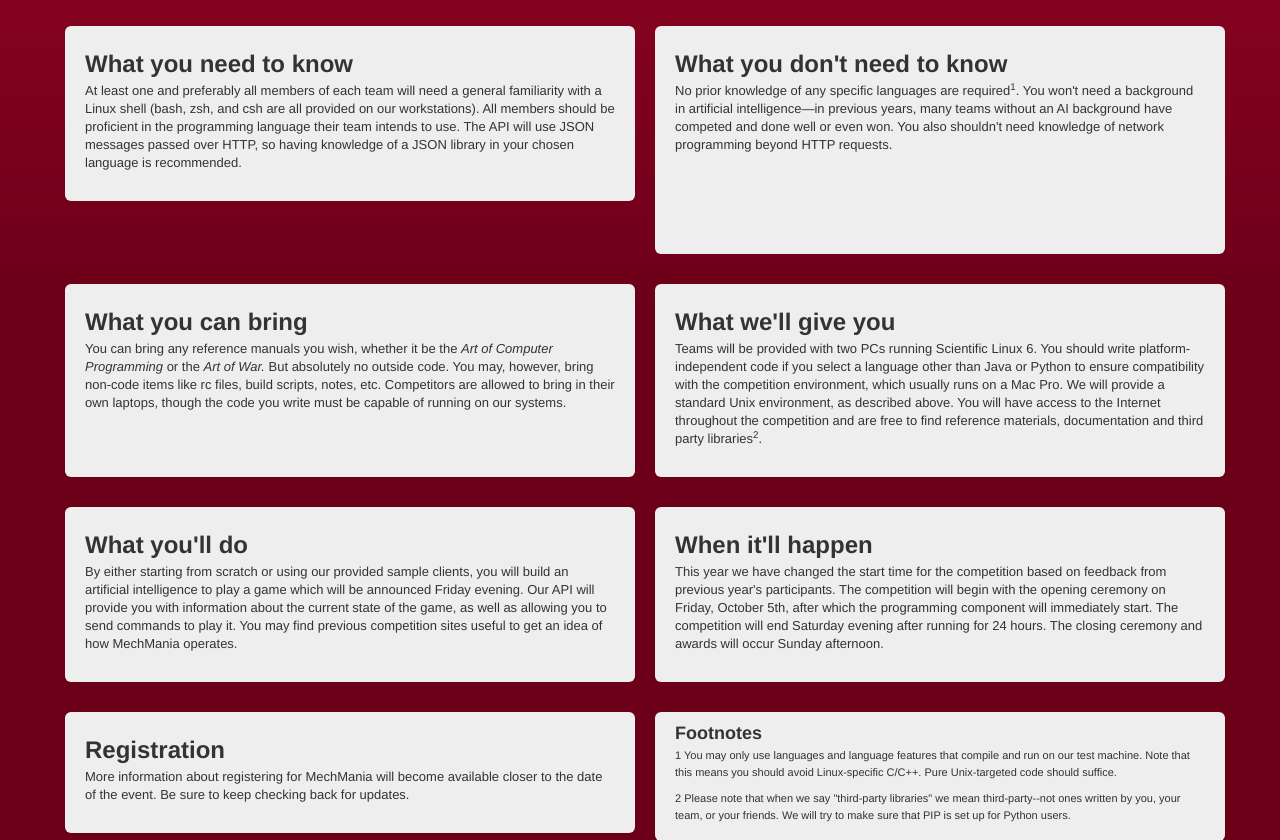
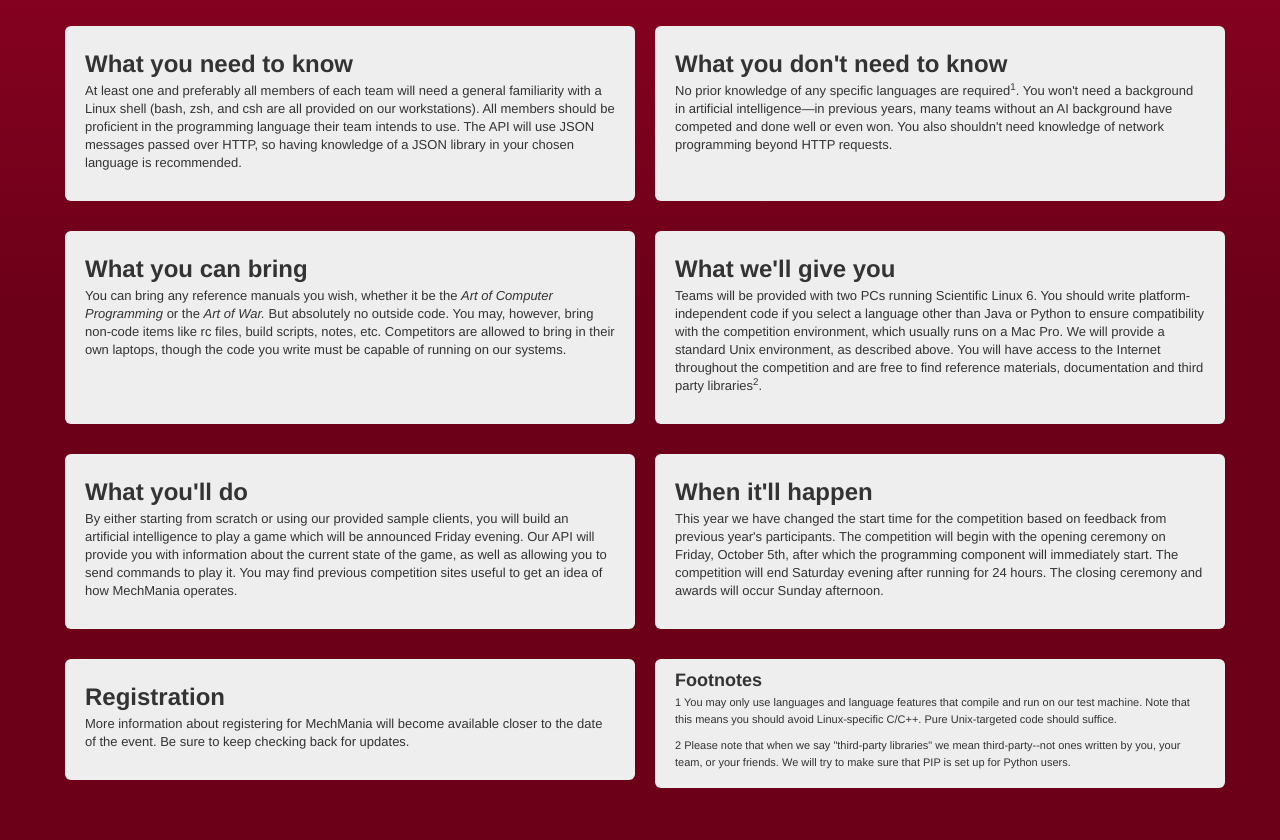
Before and after one commit to ReflectionsProjections/mango-django, a PHP site: page /mechmania.html in a window 1280 px wide. Shown: the part 496-1336 px from the top of the page. Run offline with PHP 8.4, Linux system fonts and the light colour scheme.

Commit message:
Making the stylesheets all pretty

```diff
--- a/css/rp_styles-responsive.css
+++ b/css/rp_styles-responsive.css
@@ -164,7 +164,7 @@
     }
     /* mechmania hoopla */
     #dont {
-	height: 279px;
+	height: 189px;
     }
     #bring {
 	height: 226px;
@@ -192,7 +192,7 @@
 	margin-bottom: 30px;
     }
     #dont p {
-	height: 179px;
+	height: 107px;
     }
     #bring p {
 	height: 127px;
@@ -246,7 +246,7 @@
         margin-left: 0;
     }
     #dont {
-        height: 188px;
+        height: 135px;
     }
     #bring {
 	height: 153px;
```
